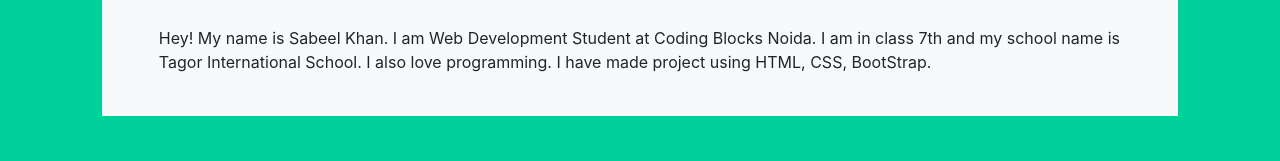
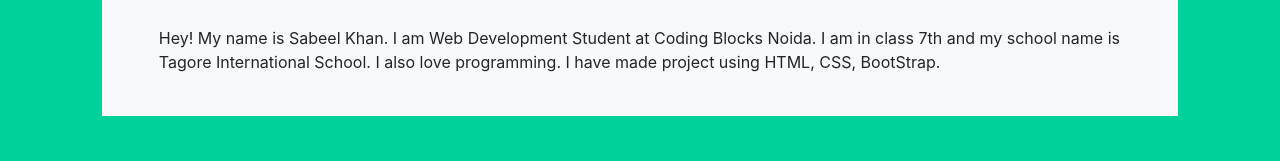
Before and after one commit to Hemantgg/CB_Assignments, a plain HTML site: page Assignment 4/Portfolio/Portfolio.html in a window 1280 px wide. Shown: the part 429-590 px from the top of the page. Drawn offline with nearby package versions, Linux system fonts and the light colour scheme.

Commit message:
Update Portfolio.html

```diff
--- a/Assignment 4/Portfolio/Portfolio.html
+++ b/Assignment 4/Portfolio/Portfolio.html
@@ -86,7 +86,7 @@
     <div class="container-lg p-3" id="about">
         <div class="bg-light container-fluid pt-auto" >
             <h2 style="padding: 4% 4% 0% 4%;">About Me</h2>
-            <p style="padding: 2% 4% 4% 4%;">Hey! My name is Sabeel Khan. I am Web Development Student at Coding Blocks Noida. I am in class 7th and my school name is Tagor International School. I also love programming. I have made project using HTML, CSS, BootStrap.</p>
+            <p style="padding: 2% 4% 4% 4%;">Hey! My name is Sabeel Khan. I am Web Development Student at Coding Blocks Noida. I am in class 7th and my school name is Tagore International School. I also love programming. I have made project using HTML, CSS, BootStrap.</p>
         </div>
     </div>
 
```
